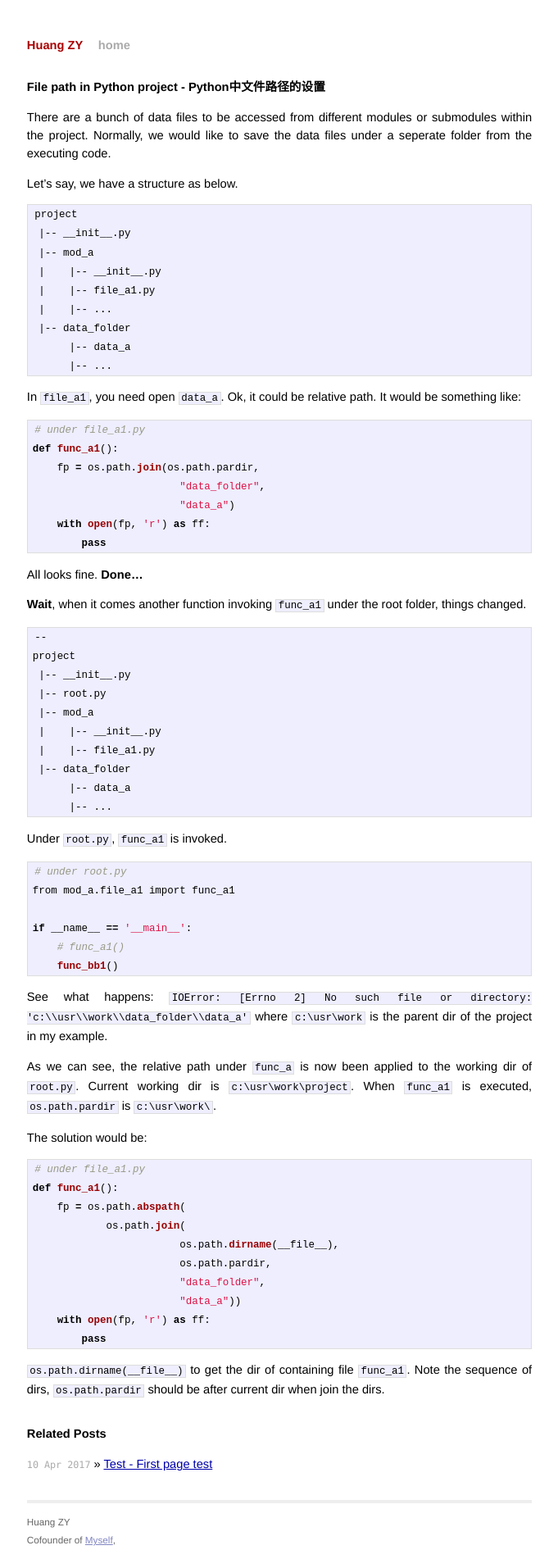
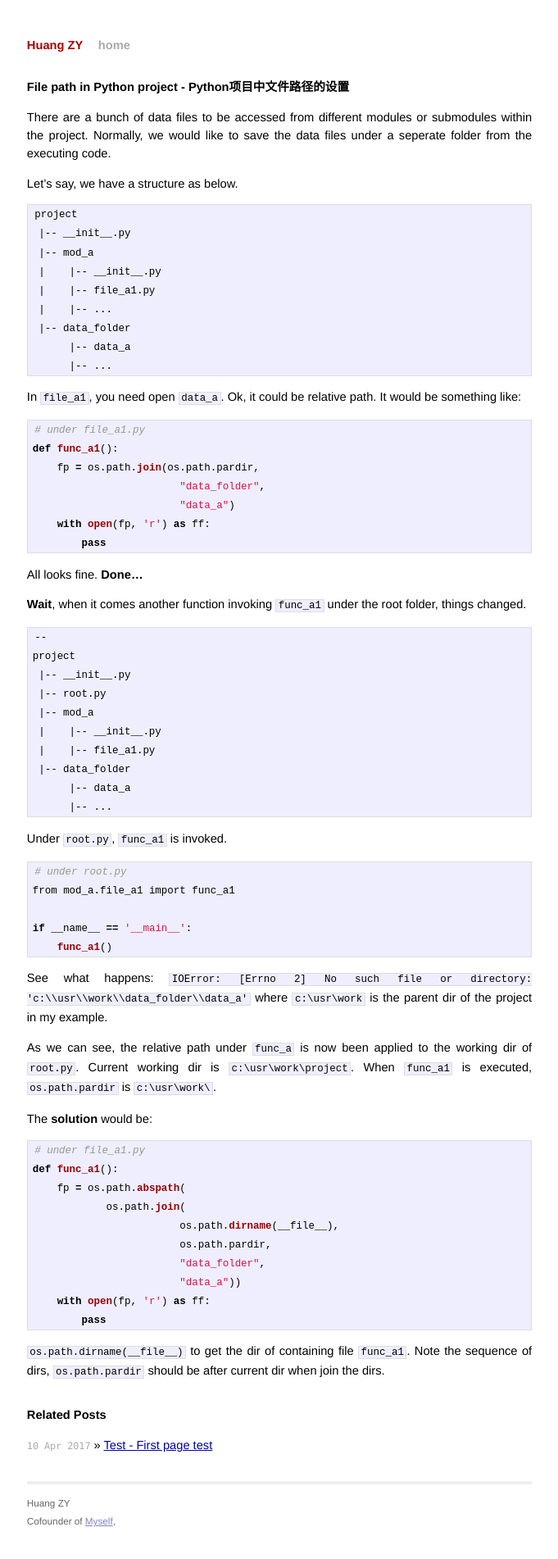
Before and after one commit to hastelloy/hastelloy.github.io, a Jekyll site: the page built from _posts/2017-04-23-define-filepath-in-python-project.md, in a window 1280 px wide. Shown: the whole page at 82% size, without its empty margins (299-980 px from the left). Built offline with Jekyll 4.4.1, drawn with Linux system fonts in a browser that asks for light colours; after the commit the page ends 1879 px from its top, so only the background shows below that.

Commit message:
Update 2017-04-23-define-filepath-in-python-project.md

````diff
--- a/_posts/2017-04-23-define-filepath-in-python-project.md
+++ b/_posts/2017-04-23-define-filepath-in-python-project.md
@@ -1,6 +1,6 @@
 ---
 layout: post
-title: File path in Python project - Python中文件路径的设置
+title: File path in Python project - Python项目中文件路径的设置
 ---
 
 {{page.title}}
@@ -21,8 +21,7 @@ project
       |-- ...
 ```
 
-In `file_a1`, you need open `data_a`. Ok, it could be relative path.
-It would be something like:
+In `file_a1`, you need open `data_a`. Ok, it could be relative path. It would be something like:
 ```python
 # under file_a1.py
 def func_a1():
@@ -57,8 +56,7 @@ Under `root.py`, `func_a1` is invoked.
 from mod_a.file_a1 import func_a1
 
 if __name__ == '__main__':
-    # func_a1()
-    func_bb1()
+    func_a1()
 ```
 
 See what happens:
@@ -67,7 +65,7 @@ where `c:\usr\work` is the parent dir of the project in my example.
 
 As we can see, the relative path under `func_a` is now been applied to the working dir of `root.py`. Current working dir is `c:\usr\work\project`. When `func_a1` is executed, `os.path.pardir` is `c:\usr\work\`.
 
-The solution would be:
+The __solution__ would be:
 ```python
 # under file_a1.py
 def func_a1():
````
